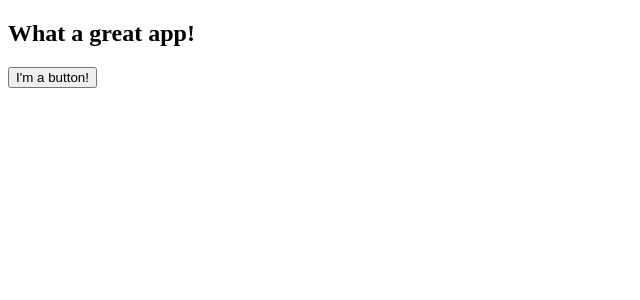
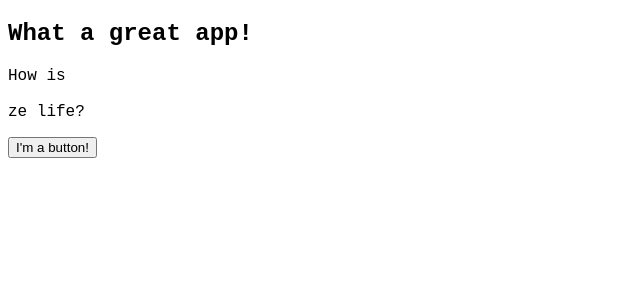
Before and after one commit to svalenziano/react-lab, a React (Vite) app: page / in a window 1280 px wide. Shown: the top 300 px of the page, without its empty margins (0-640 px from the left). Built offline with nearby package versions, Linux system fonts and the light colour scheme.

Commit message:
Hello world - styling

```diff
--- a/src/main.tsx
+++ b/src/main.tsx
@@ -1,6 +1,6 @@
 import { StrictMode } from 'react'
 import { createRoot } from 'react-dom/client'
-// import './index.css'
+import './sv.css'
 // import App from './App.tsx'
 
 createRoot(document.getElementById('root')!).render(
@@ -17,8 +17,9 @@ function MyButton() {
 
 function MyApp() {
     return (
-        <div>
+        <div className='boring'>
           <h2>What a great app!</h2>
+          <p>How is <br/><br/> ze life?</p>
           <MyButton />
         </div>
     )
--- /dev/null
+++ b/src/sv.css
@@ -0,0 +1,3 @@
+.boring {
+  font-family: 'Courier New', Courier, monospace;
+}
```
